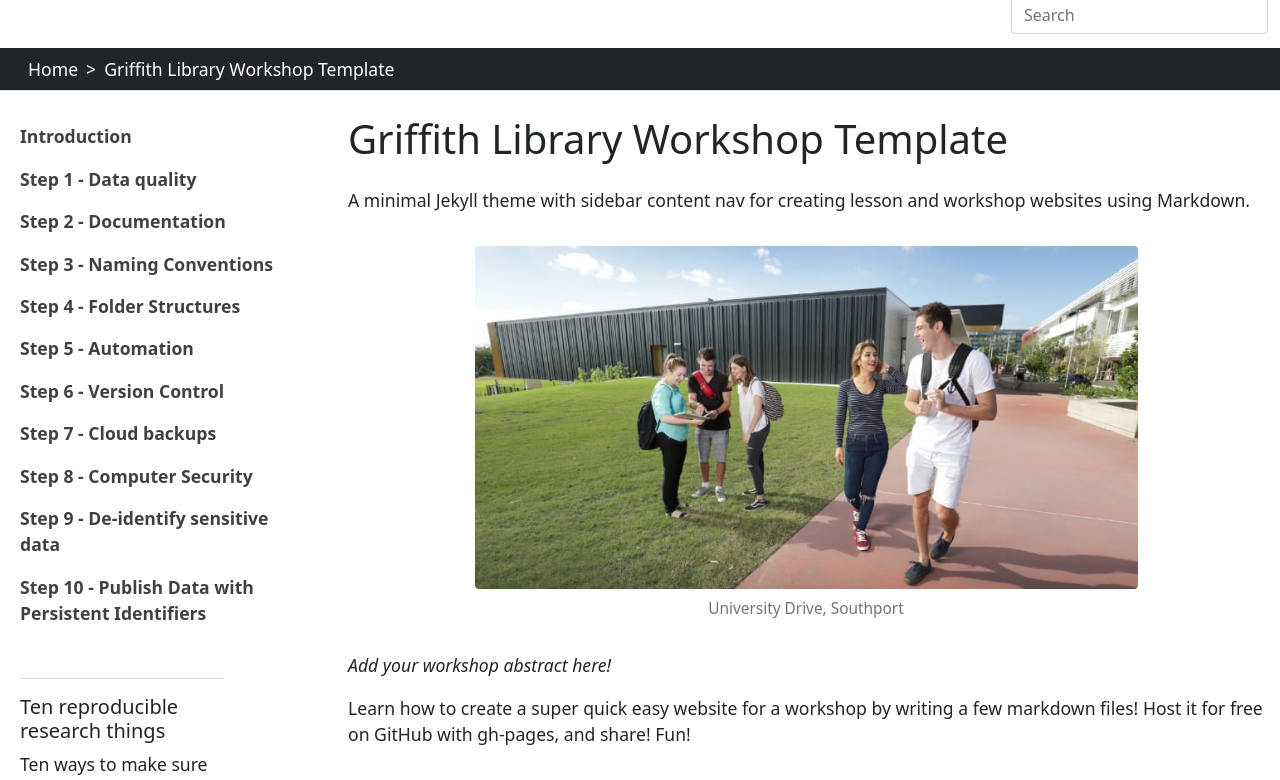
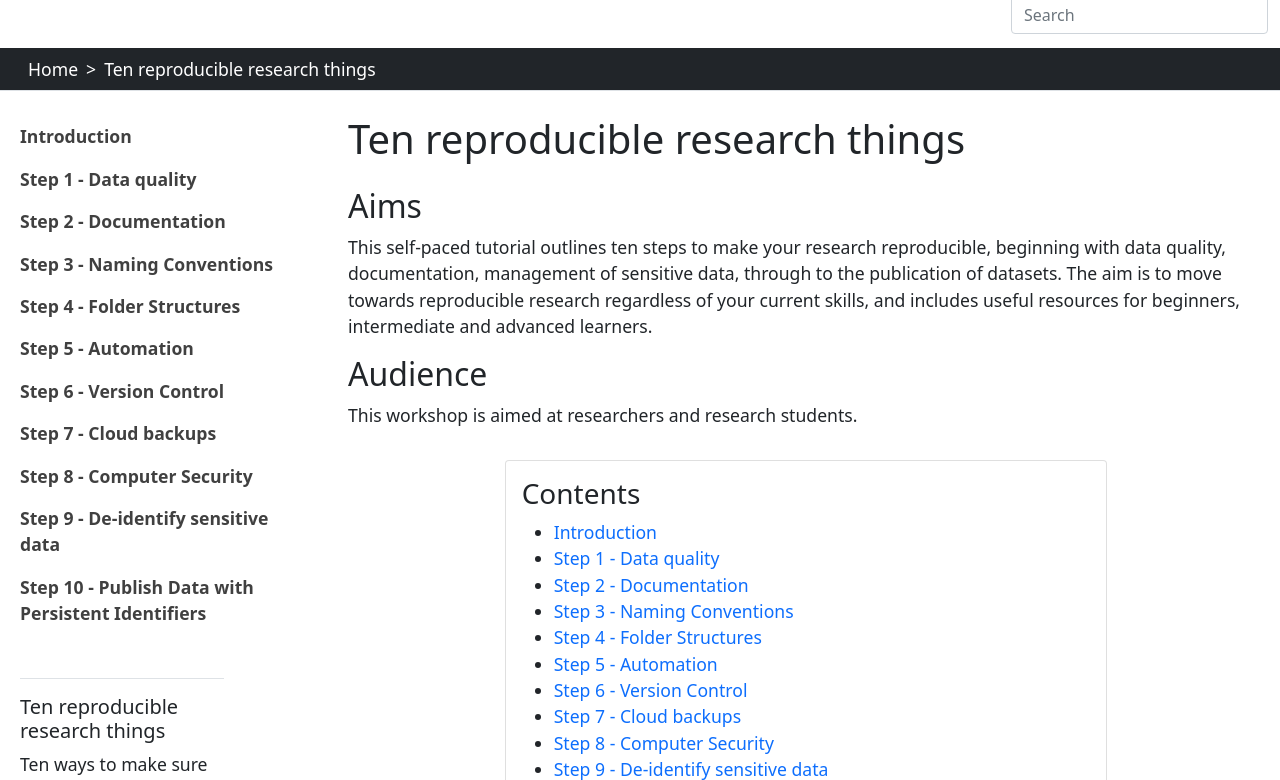
Before and after one commit to guereslib/ten-reproducible-research-things, a Jekyll site: the page built from index.md, in a window 1280 px wide and 900 px high, cut to the strip 120-900 px from the top of the window. Built offline with Jekyll 4.4.1, drawn with Linux system fonts in a browser that asks for light colours.

Commit message:
Added intro message

```diff
--- a/index.md
+++ b/index.md
@@ -1,17 +1,14 @@
 ---
-title: Griffith Library Workshop Template
+title: Ten reproducible research things
 layout: lesson-content
 ---
 
-A minimal Jekyll theme with sidebar content nav for creating lesson and workshop websites using Markdown.
+## Aims
+This self-paced tutorial outlines ten steps to make your research reproducible, beginning with data quality, documentation, management of sensitive data, through to the publication of datasets. The aim is to move towards reproducible research regardless of your current skills, and includes useful resources for beginners, intermediate and advanced learners.
 
-{% include figure.html img="university-drive.jpg" alt="University Drive, Southport" caption="University Drive, Southport" width="75%" %}
+## Audience
 
-*Add your workshop abstract here!*
-
-Learn how to create a super quick easy website for a workshop by writing a few markdown files!
-Host it for free on GitHub with gh-pages, and share!
-Fun!
+This workshop is aimed at researchers and research students.
 
 {% include toc.html %}
 
```
